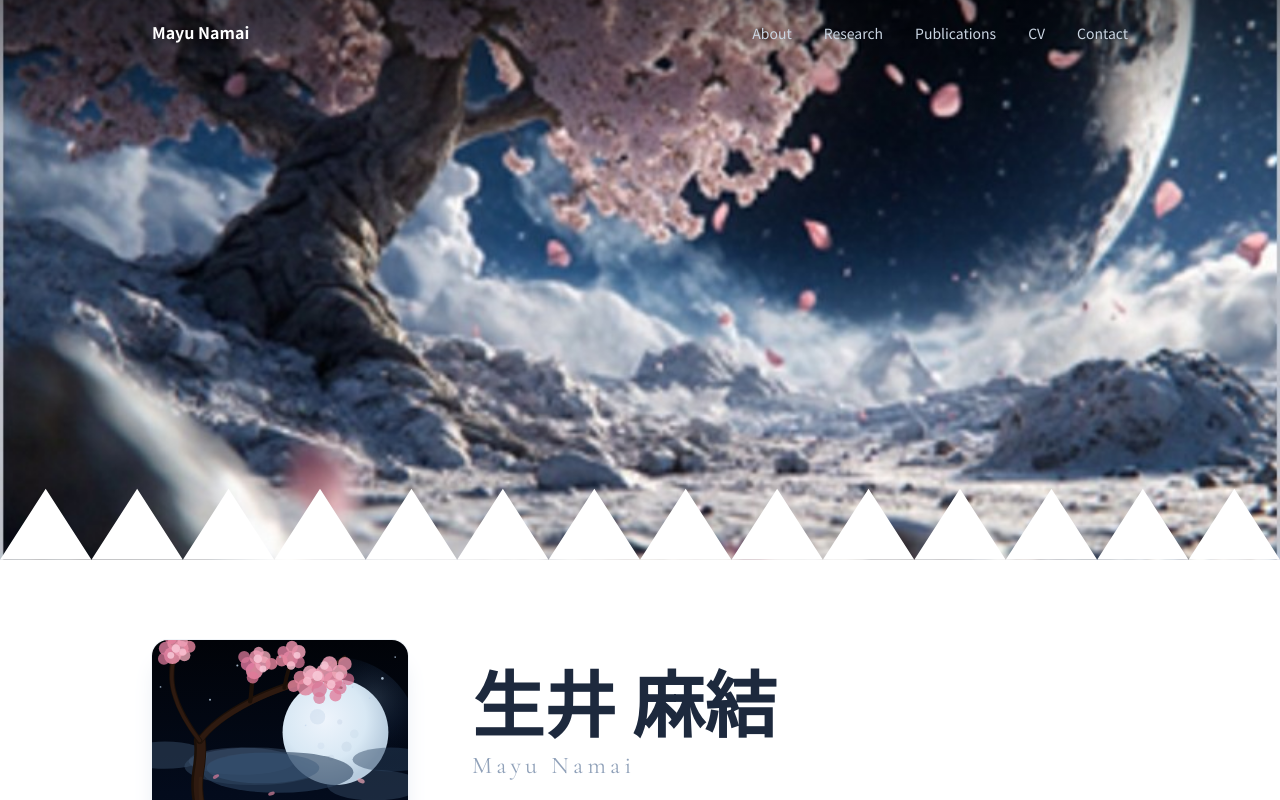
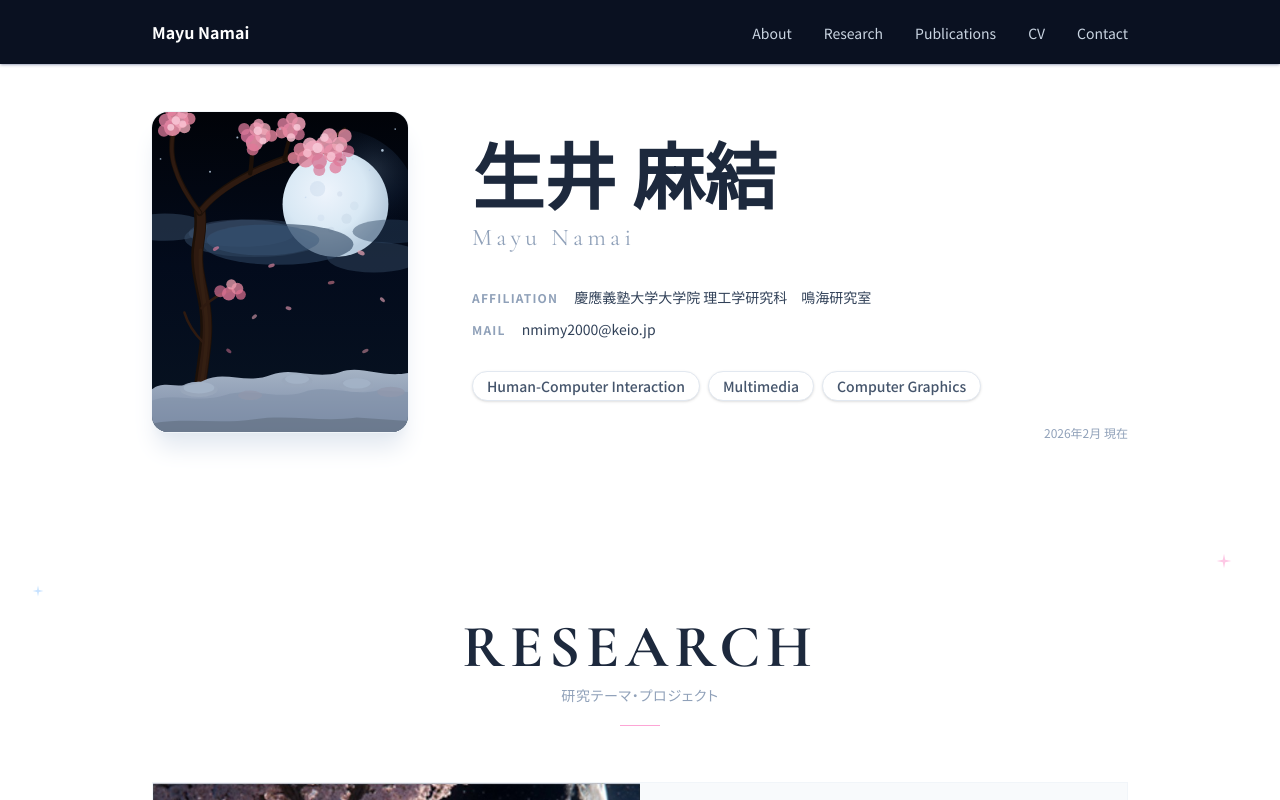
Before and after one commit to mayu-namai/mayu-page, a Next.js app: page / in a window 1280 px wide. Shown: the top 800 px of the page. Built offline with nearby package versions, Linux system fonts and the light colour scheme.

Commit message:
Remove hero banner, always-on dark navbar
- HeroSection: remove full-width hero.jpg banner and SawtoothDivider,
  add pt-24 to About section to clear fixed navbar
- Navbar: remove transparent-at-top state, always show dark background

Co-Authored-By: Claude Sonnet 4.6 <noreply@anthropic.com>

```diff
--- a/components/HeroSection.tsx
+++ b/components/HeroSection.tsx
@@ -1,26 +1,12 @@
 import { profile } from "@/lib/data";
-import { SawtoothDivider, CosmicSakuraIllustration } from "@/components/Decorations";
+import { CosmicSakuraIllustration } from "@/components/Decorations";
 
 export default function HeroSection() {
   return (
     <div>
-      {/* ── Full-width hero banner ── */}
-      {/* Save the cherry blossom landscape image as public/hero.jpg */}
-      <div className="relative h-[440px] md:h-[560px] overflow-hidden">
-        {/* eslint-disable-next-line @next/next/no-img-element */}
-        <img
-          src="/hero.jpg"
-          alt=""
-          className="w-full h-full object-cover object-center"
-        />
-        {/* Darkening gradient at the top so Navbar text is readable */}
-        <div className="absolute inset-x-0 top-0 h-32 bg-gradient-to-b from-black/40 to-transparent pointer-events-none" />
-        {/* Sawtooth cut — white teeth eat into the bottom of the image */}
-        <SawtoothDivider fill="white" />
-      </div>
-
       {/* ── About / Profile section ── */}
-      <section id="about" className="bg-white py-14 md:py-20">
+      {/* pt-16 accounts for the fixed navbar height */}
+      <section id="about" className="bg-white pt-24 pb-14 md:pt-28 md:pb-20">
         <div className="max-w-5xl mx-auto px-6">
           <div className="flex flex-col md:flex-row gap-10 md:gap-16 items-start">
 
--- a/components/Navbar.tsx
+++ b/components/Navbar.tsx
@@ -24,9 +24,7 @@ export default function Navbar() {
 
   return (
     <header
-      className={`fixed top-0 inset-x-0 z-50 transition-all duration-300 ${
-        scrolled ? "bg-[rgba(3,10,26,0.95)] backdrop-blur shadow-sm shadow-blue-950/30" : "bg-transparent"
-      }`}
+      className="fixed top-0 inset-x-0 z-50 bg-[rgba(3,10,26,0.97)] backdrop-blur shadow-sm shadow-blue-950/30"
     >
       <nav className="max-w-5xl mx-auto px-6 h-16 flex items-center justify-between">
         <Link
```
